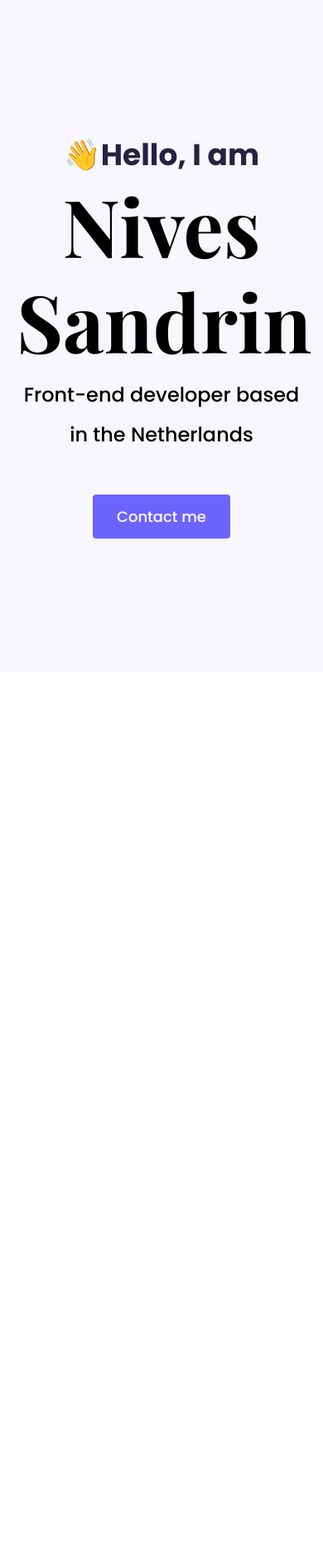
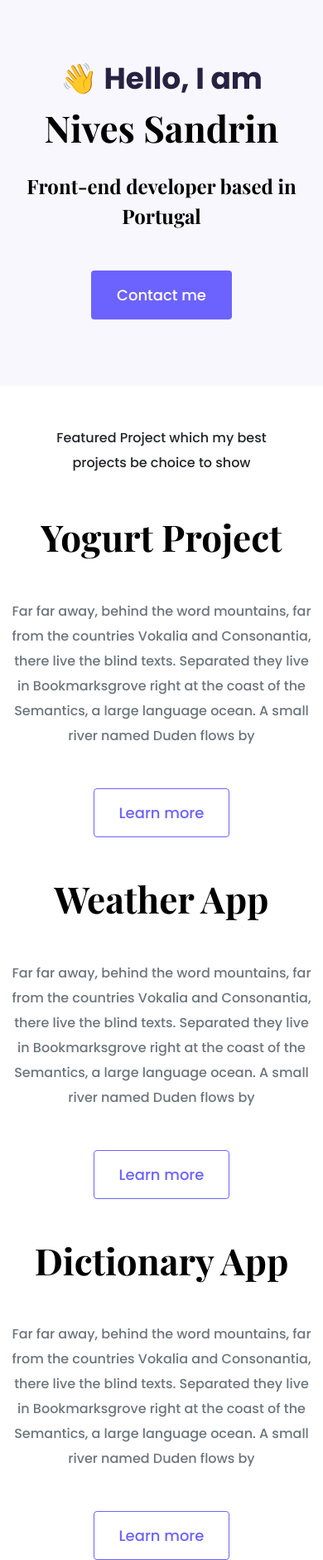
Before and after one commit to n1w35/portfolio-project, a plain HTML site: page index.html in a window 390 px wide. Shown: the whole page at 83% size. Before the commit the page ends 844 px from the top, so only its background shows below. Drawn offline with nearby package versions, Linux system fonts and the light colour scheme.

Commit message:
Added images and updated HTML/CSS

```diff
--- a/index.html
+++ b/index.html
@@ -1,41 +1,107 @@
 <!DOCTYPE html>
 <html lang="en">
   <head>
+    <script
+      type="text/javascript"
+      src="https://codesandbox.io/public/sse-hooks/sse-hooks.350c89a8d06431c89209943b3882c89f.js"
+    ></script>
+    <script
+      type="text/javascript"
+      src="https://codesandbox.io/static/js/banner.d9cb10a38.js"
+    ></script>
+
     <meta charset="UTF-8" />
+    <meta http-equiv="X-UA-Compatible" content="IE=edge" />
     <meta name="viewport" content="width=device-width, initial-scale=1.0" />
+    <title>SheCodes Portfolio</title>
+
     <link
-      href="https://cdn.jsdelivr.net/npm/bootstrap@5.3.2/dist/css/bootstrap.min.css"
+      href="https://cdn.jsdelivr.net/npm/bootstrap@5.0.0-beta2/dist/css/bootstrap.min.css"
       rel="stylesheet"
-      integrity="sha384-T3c6CoIi6uLrA9TneNEoa7RxnatzjcDSCmG1MXxSR1GAsXEV/Dwwykc2MPK8M2HN"
+      integrity="sha384-BmbxuPwQa2lc/FVzBcNJ7UAyJxM6wuqIj61tLrc4wSX0szH/Ev+nYRRuWlolflfl"
       crossorigin="anonymous"
     />
-
-    <script
-      src="https://cdn.jsdelivr.net/npm/bootstrap@5.3.2/dist/js/bootstrap.bundle.min.js"
-      integrity="sha384-C6RzsynM9kWDrMNeT87bh95OGNyZPhcTNXj1NW7RuBCsyN/o0jlpcV8Qyq46cDfL"
-      crossorigin="anonymous"
-    ></script>
-    <link rel="stylesheet" href="styles/styles.css" />
-    <link rel="preconnect" href="https://fonts.googleapis.com" />
-    <link rel="preconnect" href="https://fonts.gstatic.com" crossorigin />
+    <link rel="preconnect" href="https://fonts.gstatic.com" />
     <link
       href="https://fonts.googleapis.com/css2?family=Playfair+Display:wght@700&family=Poppins:wght@500;700&display=swap"
       rel="stylesheet"
     />
+    <link rel="stylesheet" href="styles/styles.css" />
+
     <script
-      src="https://kit.fontawesome.com/d4ee5df784.js"
+      src="https://cdn.jsdelivr.net/npm/bootstrap@5.0.0-beta2/dist/js/bootstrap.bundle.min.js"
+      integrity="sha384-b5kHyXgcpbZJO/tY9Ul7kGkf1S0CWuKcCD38l8YkeH8z8QjE0GmW1gYU5S9FOnJ0"
       crossorigin="anonymous"
     ></script>
-    <title>Document</title>
+    <script
+      src="https://kit.fontawesome.com/ddc3ee268a.js"
+      crossorigin="anonymous"
+    ></script>
   </head>
   <body>
     <div class="hero">
-      <p>👋Hello, I am</p>
+      <p>👋 Hello, I am</p>
       <h1>Nives Sandrin</h1>
-      <h2 class="mb-5">Front-end developer based in the Netherlands</h2>
+      <h2 class="mb-5">Front-end developer based in Portugal</h2>
       <div>
         <a href="#" class="btn btn-branding">Contact me</a>
       </div>
     </div>
+    <p class="text-center m-5">
+      Featured Project which my best projects be choice to show
+    </p>
+    <div class="container">
+      <div class="row mb-5">
+        <div class="col d-none d-lg-block">
+          <img src="images/yogurt.png" class="img-fluid" alt="" />
+        </div>
+        <div class="col">
+          <div class="project-desciption">
+            <h2 class="mb-5">Yogurt Project</h2>
+            <p class="mb-5 text-muted">
+              Far far away, behind the word mountains, far from the countries
+              Vokalia and Consonantia, there live the blind texts. Separated
+              they live in Bookmarksgrove right at the coast of the Semantics, a
+              large language ocean. A small river named Duden flows by
+            </p>
+            <a href="" class="btn btn-branding-outline"> Learn more </a>
+          </div>
+        </div>
+      </div>
+      <div class="row mb-5">
+        <div class="col">
+          <div class="project-desciption">
+            <h2 class="mb-5">Weather App</h2>
+            <p class="mb-5 text-muted">
+              Far far away, behind the word mountains, far from the countries
+              Vokalia and Consonantia, there live the blind texts. Separated
+              they live in Bookmarksgrove right at the coast of the Semantics, a
+              large language ocean. A small river named Duden flows by
+            </p>
+            <a href="" class="btn btn-branding-outline"> Learn more </a>
+          </div>
+        </div>
+        <div class="col d-none d-lg-block">
+          <img src="images/weather.png" class="img-fluid" alt="" />
+        </div>
+      </div>
+      <div class="row">
+        <div class="col d-none d-lg-block">
+          <img src="images/dictionary.png" class="img-fluid" alt="" />
+        </div>
+        <div class="col">
+          <div class="project-desciption">
+            <h2 class="mb-5">Dictionary App</h2>
+            <p class="mb-5 text-muted">
+              Far far away, behind the word mountains, far from the countries
+              Vokalia and Consonantia, there live the blind texts. Separated
+              they live in Bookmarksgrove right at the coast of the Semantics, a
+              large language ocean. A small river named Duden flows by
+            </p>
+            <a href="" class="btn btn-branding-outline"> Learn more </a>
+          </div>
+        </div>
+      </div>
+    </div>
   </body>
 </html>
--- a/styles/styles.css
+++ b/styles/styles.css
@@ -1,28 +1,38 @@
 :root {
-  --bradning-color: #6c63ff;
+  --branding-color: #6c63ff;
   --secondary-color: #f9f7fe;
   --heading-font-family: "Playfair Display", serif;
-  --defaul-font-family: "Poppins", sans-serif;
+  --default-font-family: "Poppins", sans-serif;
 }
 
 body {
-  font-family: var(--defaul-font-family);
+  font-family: var(--default-font-family);
 }
+
 h1,
 h2,
 h3,
 h4,
 h5,
 h6 {
+  color: black;
   font-family: var(--heading-font-family);
-  color: black;
   font-weight: bold;
 }
+
 h1 {
   font-size: 96px;
+  line-height: 1.5;
 }
+
+h2 {
+  font-size: 64px;
+}
+
 p {
   font-weight: normal;
+  font-size: 16px;
+  line-height: 30px;
 }
 
 .hero {
@@ -39,17 +49,50 @@ p {
 }
 
 .hero h2 {
-  font-family: var(--defaul-font-family);
+  font-family: var(--heading-font-family);
   font-weight: normal;
-  line-height: 2;
+  line-height: 1.5;
   font-size: 24px;
 }
 
 .btn-branding {
-  background: var(--bradning-color);
+  background: var(--branding-color);
   border-radius: 4px;
   color: white;
   font-size: 18px;
   line-height: 27px;
-  padding: 12px 28px;
+  padding: 15px 30px;
 }
+
+.btn-branding-outline {
+  color: var(--branding-color);
+  border: 1px solid var(--branding-color);
+  border-radius: 4px;
+  font-size: 18px;
+  line-height: 27px;
+  padding: 15px 30px;
+}
+
+.project-desciption {
+  padding: 120px 60px;
+}
+
+@media (max-width: 900px) {
+  h1 {
+    font-size: 44px;
+    line-height: 2;
+  }
+
+  h2 {
+    font-size: 44px;
+  }
+
+  .hero {
+    padding: 80px 20px;
+  }
+
+  .project-desciption {
+    padding: 0;
+    text-align: center;
+  }
+}
```
Also changed, not shown: images/dictionary.png (added), images/weather.png (added), images/yogurt.png (added).
